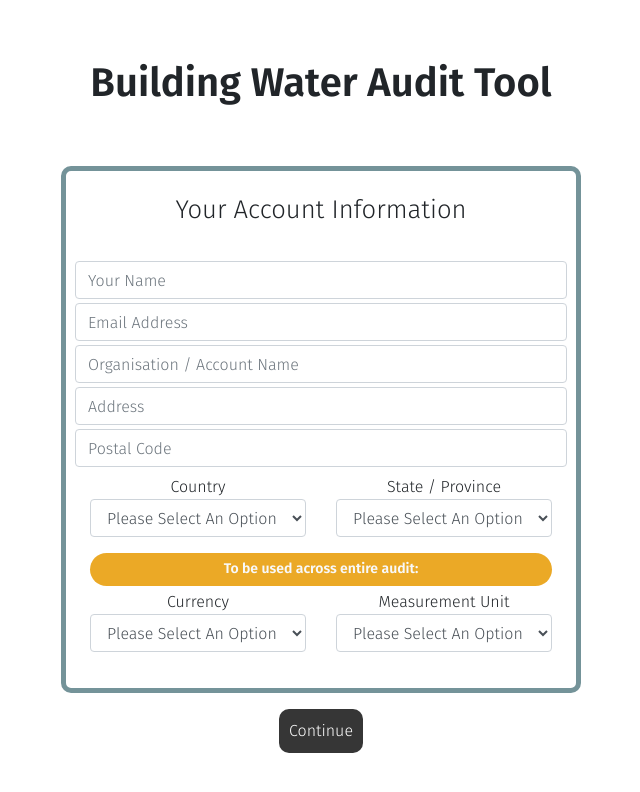
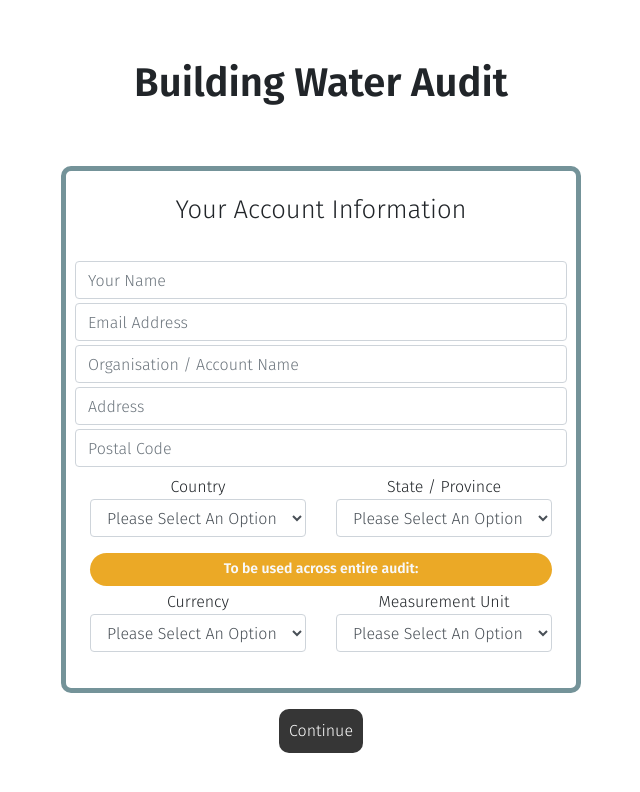
Before and after one commit to Liv4-code/water-audit-tool, a Nuxt app: page / in a window 1280 px wide. Shown: the top 792 px of the page, without its empty margins (319-959 px from the left). Built offline with nearby package versions, Linux system fonts and the light colour scheme.

Commit message:
Changed favicon to 32*32

```diff
--- a/pages/index.vue
+++ b/pages/index.vue
@@ -1,7 +1,7 @@
 <template>
   <div class="d-flex flex-column align-items-center">
     <div>
-      <h1>Building Water Audit Tool</h1>
+      <h1>Building Water Audit</h1>
     </div>
     <form @submit.prevent="$store.dispatch('provisionAuditDevice')">
       <accountDetails v-if="activeDisplay === 1" @getNext="validateForm1" />
```
Also changed, not shown: 4 other files (tests, documents, lock files or other folders).
